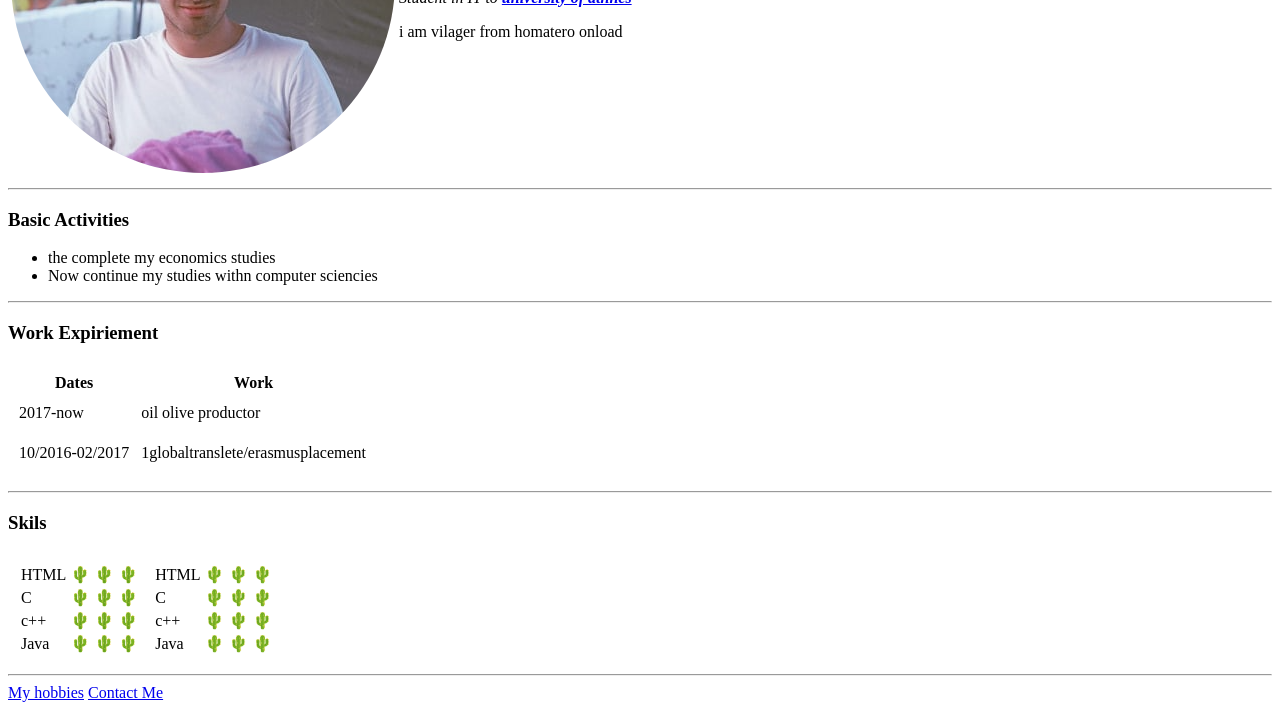
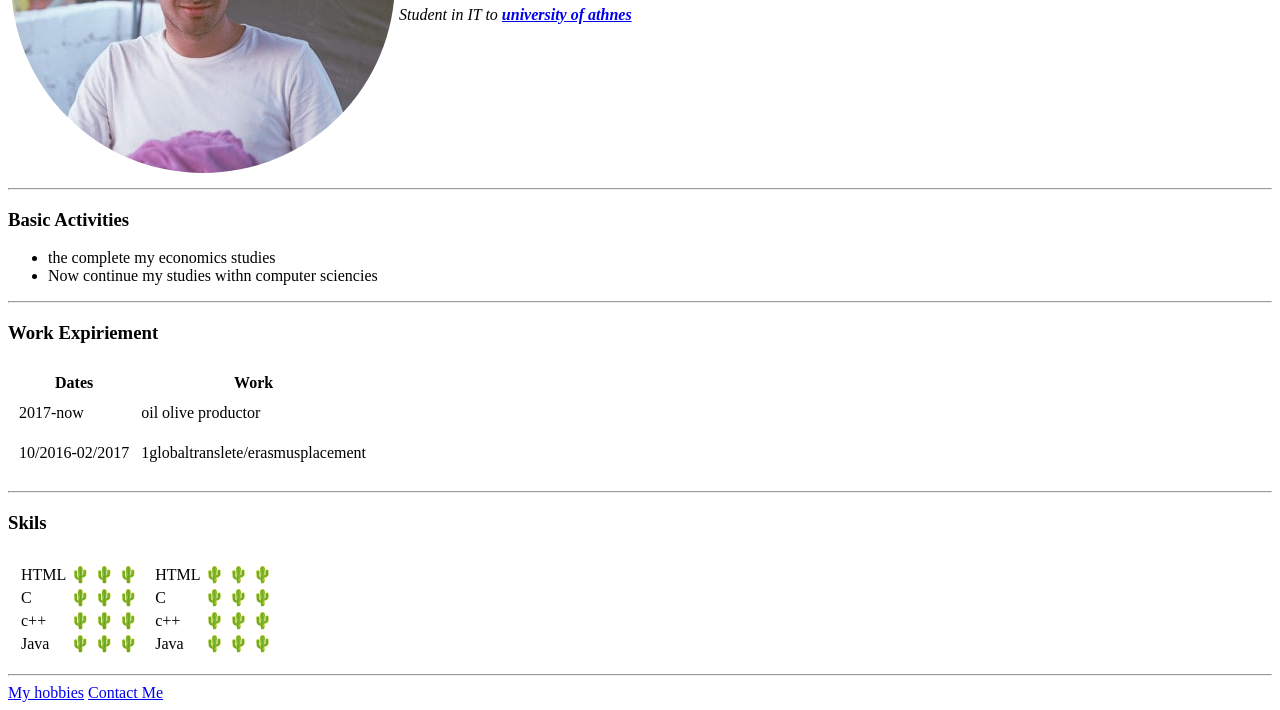
Before and after one commit to alkosmas92/cv, a plain HTML site: page index.html in a window 1280 px wide. Shown: the part 222-932 px from the top of the page. Drawn offline with Linux system fonts and the light colour scheme.

Commit message:
Update index.html

```diff
--- a/index.html
+++ b/index.html
@@ -13,7 +13,6 @@
       <td>
         <h1>Alexndros Kosmas</h1>
         <p><em>Student in IT to <strong><a href="https://en.uoa.gr/">university of athnes</a></strong></em></p>
-        <p>i am vilager from homatero onload</p>
       </td>
     </tr>
   </table>
```
